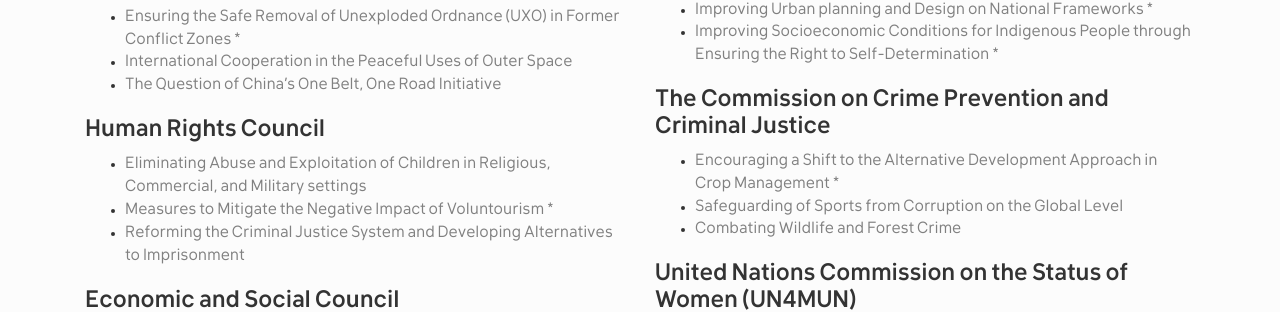
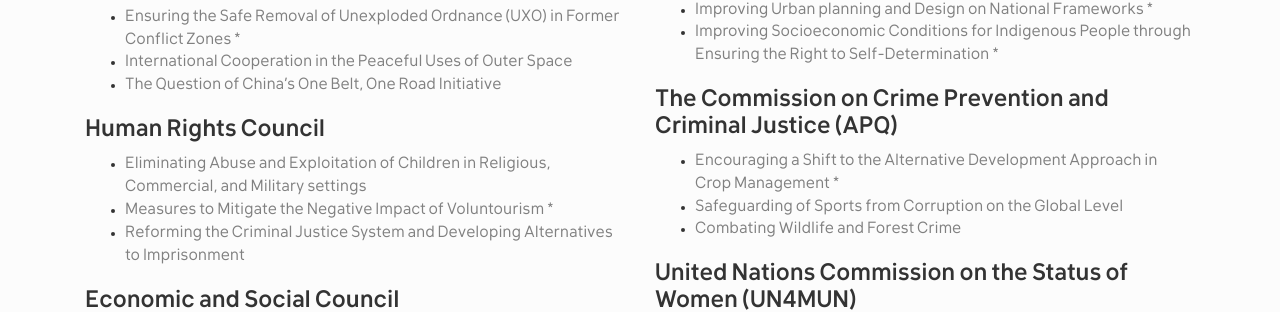
Before and after one commit to alexandernext/tasmun, a Jekyll site: the page built from committees.html, in a window 1280 px wide. Shown: the part 805-1117 px from the top of the page. Built offline with Jekyll 4.4.1, drawn with Linux system fonts in a browser that asks for light colours; some web fonts are replaced.

Commit message:
Update committees.html

```diff
--- a/committees.html
+++ b/committees.html
@@ -85,7 +85,7 @@
     </ul>
   </div>
   <div class="item">
-    <h3 class="item-title">The Commission on Crime Prevention and Criminal Justice</h3>
+    <h3 class="item-title">The Commission on Crime Prevention and Criminal Justice (APQ)</h3>
     <ul>
       <li><a href="assets/reports/APQ_1.pdf">Encouraging a Shift to the Alternative Development Approach in Crop Management *</a></li>
       <li><a href="assets/reports/APQ_2.pdf">Safeguarding of Sports from Corruption on the Global Level </a></li>
```
